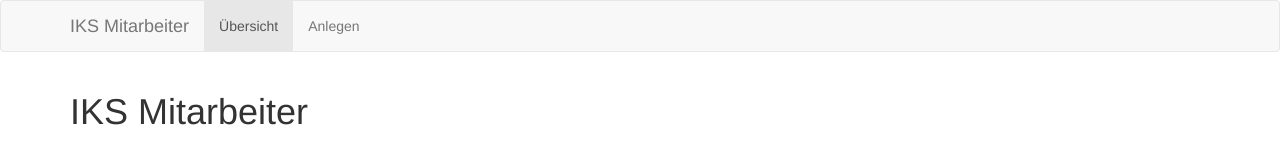
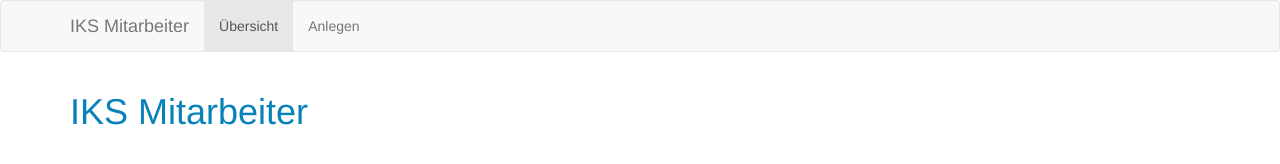
Before and after one commit to JanLaussmann/IKS-Workshop-Frontend-Technologien-Teil-1, a plain HTML site: page index.html in a window 1280 px wide. Drawn offline with nearby package versions, Linux system fonts and the light colour scheme.

Commit message:
custom css file

```diff
--- /dev/null
+++ b/app.css
@@ -0,0 +1,3 @@
+h1 {
+	color: #0882b9;
+}
--- a/index.html
+++ b/index.html
@@ -7,6 +7,7 @@
     <meta name="viewport" content="width=device-width, initial-scale=1">
     <title>Titel des Dokuments</title>
 	<link rel="stylesheet" href="https://maxcdn.bootstrapcdn.com/bootstrap/3.3.6/css/bootstrap.min.css">
+	<link rel="stylesheet" href="app.css">
   </head>
 
   <body>
```
